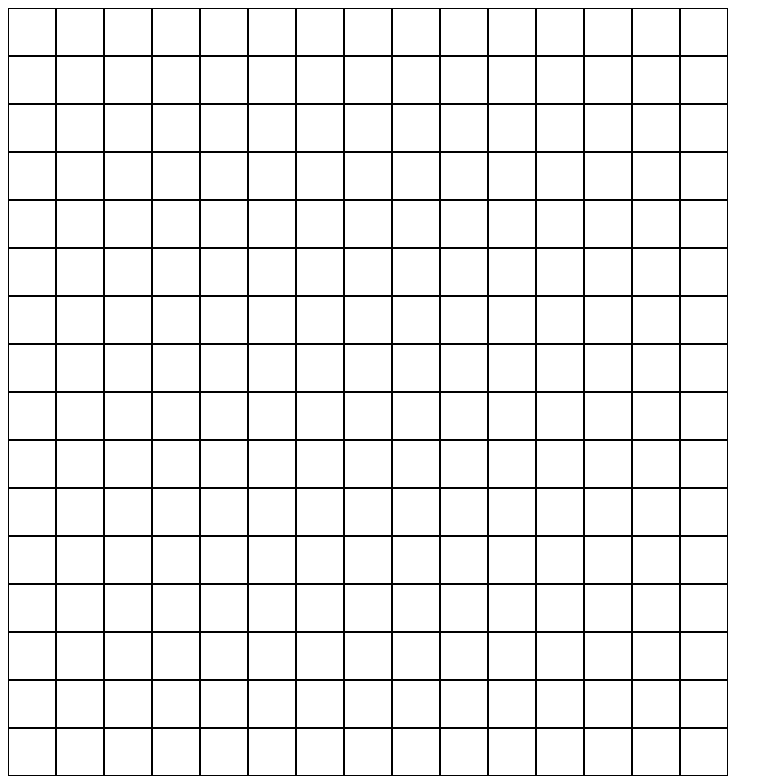
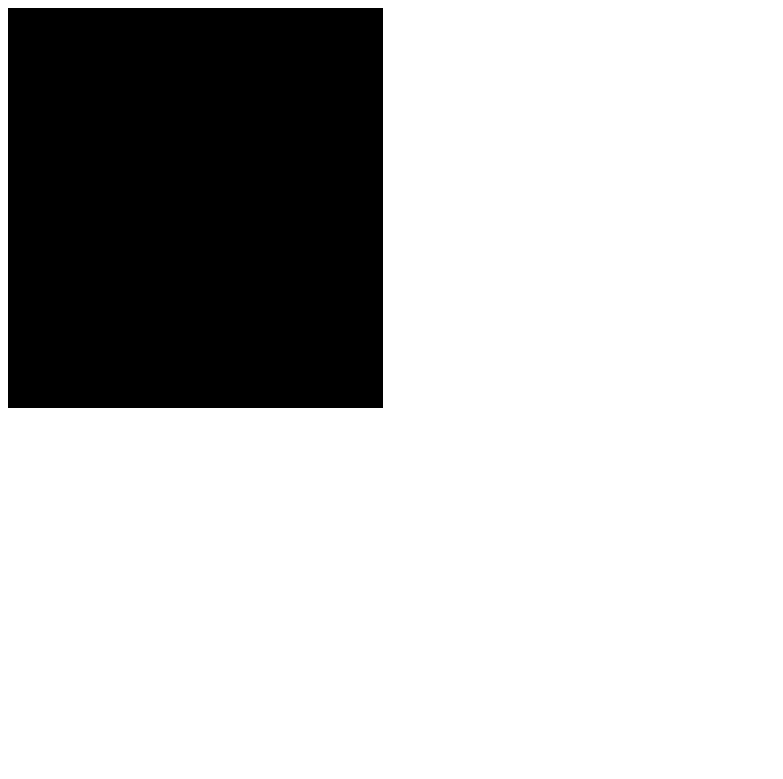
Before and after one commit to Quackzelot/etch-a-sketch, a plain HTML site: page index.html in a window 1280 px wide. Shown: the whole page, without its empty margins (0-783 px from the left). Drawn offline with Linux system fonts and the light colour scheme.

Commit message:
Add hover

```diff
--- a/etch-a-sketch.js
+++ b/etch-a-sketch.js
@@ -2,6 +2,14 @@ const container = document.querySelector("#container");
 for (let i = 0; i < 16; i++) {
   for (let j = 0; j < 16; j++) {
     const div = document.createElement("div");
+    div.classList.add("sketch");
     container.appendChild(div);
   }
 }
+
+const sketches = document.querySelectorAll(".sketch");
+sketches.forEach(sketch => {
+    sketch.addEventListener("mouseenter", () => {
+        sketch.style = "background-color:lime";
+    });
+});
--- a/styles.css
+++ b/styles.css
@@ -8,9 +8,9 @@
 }
 
 #container>div {
-    border: 1px solid black;
-    height: 48px;
-    width: 48px;
+    height: 25px;
+    width: 25px;
+    background-color: black;
 }
 
 #container>div:nth-child(16n + 1) {
```
